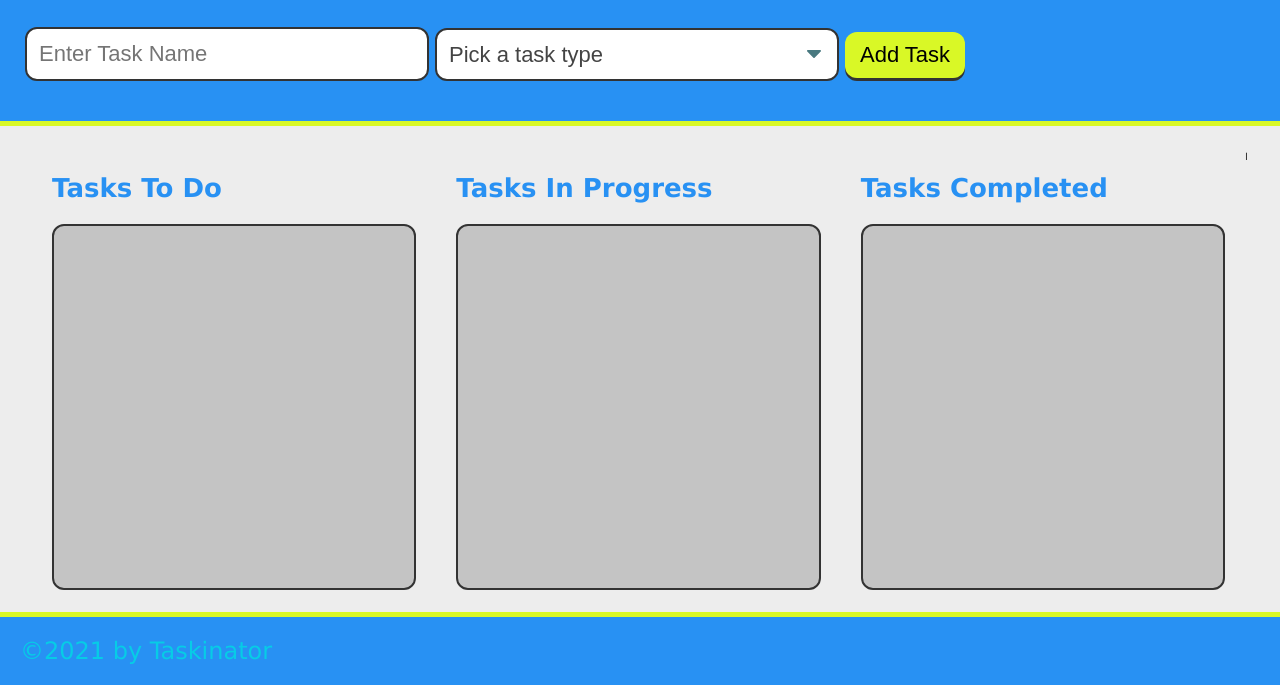
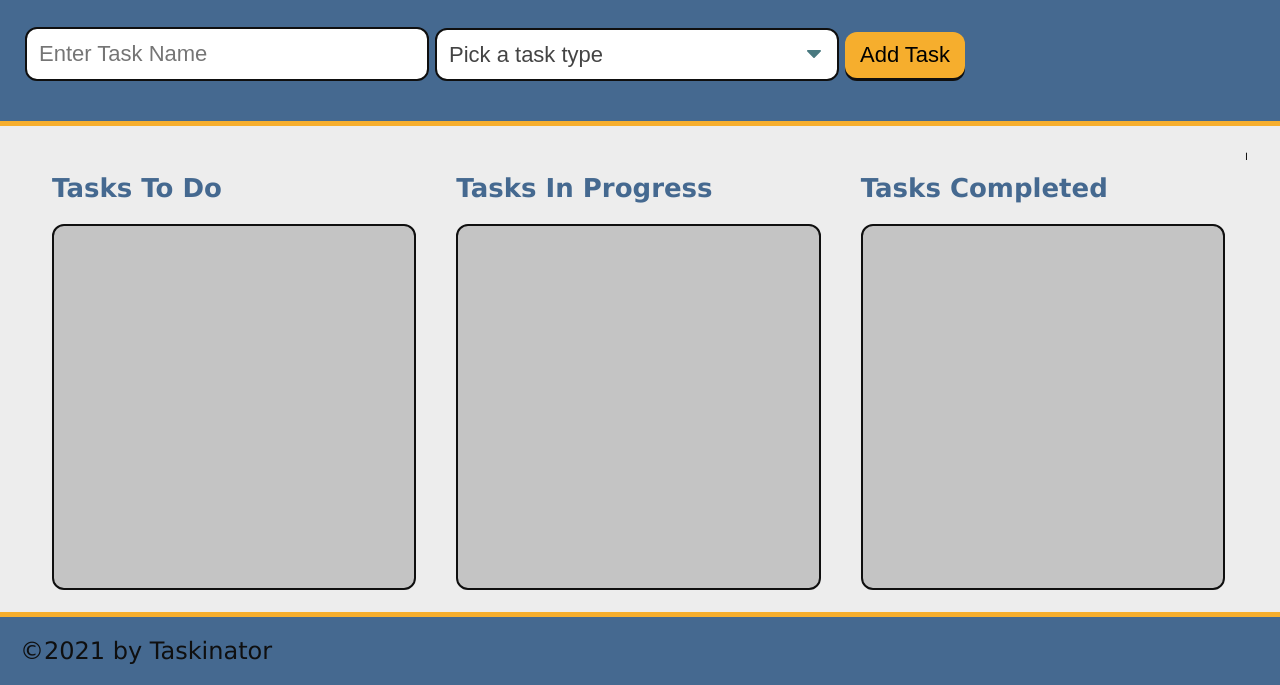
Before and after one commit to arand013/taskinator, a plain HTML site: page index.html in a window 1280 px wide. Shown: the part 115-800 px from the top of the page. Drawn offline with Linux system fonts and the light colour scheme.

Commit message:
scipt.js/Style.css update to design

```diff
--- a/assets/css/style.css
+++ b/assets/css/style.css
@@ -3,10 +3,10 @@
 }
 
 :root {
-  --primary: #d9f826;
-  --secondary: #2891f3;
-  --tertiary: rgb(7, 204, 230);
-  --grey: #333;
+  --primary: #F6AE2D;
+  --secondary: #456990;
+  --tertiary: #FF6B6C(7, 204, 230);
+  --grey: rgb(15, 15, 15);
   font-size: 62.5%;
 }
 
@@ -121,6 +121,7 @@ footer {
   color: var(--secondary);
   font-size: 1.55rem;
 }
+
 .task-actions {
   display: flex;
   flex-wrap: wrap;
@@ -151,6 +152,7 @@ footer {
   box-shadow: 0 2px var(--grey);
   top: -2px;
 }
+
 .btn:active {
   box-shadow: 0 0px var(--grey);
   top: 0;
@@ -210,6 +212,7 @@ footer {
   color: #222;
   outline: none;
 }
+
 .select-dropdown option,
 .select-status option {
   font-weight: normal;
--- a/assets/js/script.js
+++ b/assets/js/script.js
@@ -1,6 +1,7 @@
-var pageContentEl= document.querySelector("#page-content");
-var taskIdCOunter = 0;
-var fromEl = docu.querySelector("#task-form");
+
+var pageContentEl = document.querySelector("#page-content");
+var taskIdCounter = 0;
+var formEl = document.querySelector("#task-form");
 var tasksInProgressEl = document.querySelector("#tasks-in-progress");
 var tasksCompletedEl = document.querySelector("#tasks-completed");
 
```
